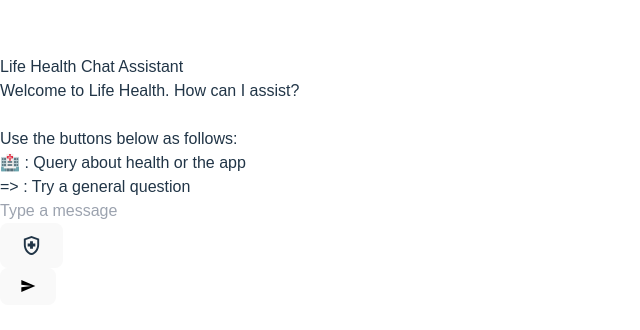
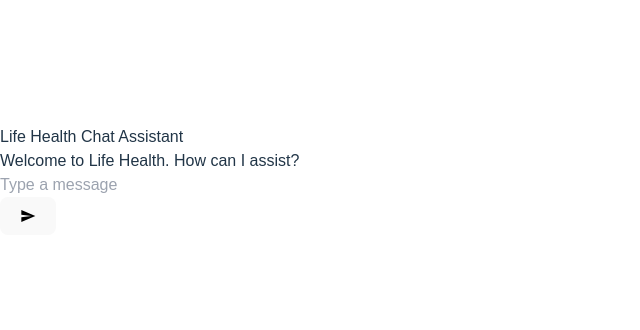
Before and after one commit to kampalaboy/VMA, a React (Vite) app: page / in a window 1280 px wide. Shown: the part 220-550 px from the top of the page, without its empty margins (0-640 px from the left). Built offline with nearby package versions, Linux system fonts and the light colour scheme.

Commit message:
endpoints

```diff
--- a/src/App.tsx
+++ b/src/App.tsx
@@ -28,14 +28,13 @@
     const welcomeMessages = {
       en: `Welcome to Life Health, ${pname}.  How can I assist?
 
-          Use the buttons below as follows:
-                🏥 : Query about health or the app ${
-                  userId
-                    ? `
+          ${
+            userId
+              ? `
                 🔍 : Search your Database`
-                    : ""
-                }
-                => : Try a general question`,
+              : ""
+          }
+                `,
       fr: `Bienvenue sur Life Health, ${pname}.  Comment puis-je vous aider?
 
           Utilisez les boutons ci-dessous comme suit:
@@ -127,10 +126,6 @@
         content:
           welcomeMessages[plang as keyof typeof welcomeMessages] ||
           `Welcome to Life Health. How can I assist?
-
-           Use the buttons below as follows:
-             🏥 : Query about health or the app
-              => : Try a general question
           `,
       },
     ]);
@@ -403,17 +398,6 @@
                 onChange={(e) => setUserInput(e.target.value)}
               />
               <div className="absolute inset-y-0 right-0 flex items-center pr-3 space-x-3 ">
-                <button
-                  id="healthQuery"
-                  className="rounded-full p-1 left-0 bg-transparent"
-                  type="submit"
-                  onClick={() => {
-                    setSelectedEndpoint("queryLLM");
-                    setResponser("llm_response");
-                  }}
-                >
-                  <MdOutlineHealthAndSafety size={23} />
-                </button>
                 {userId && (
                   <button
                     id="dbQuery"
@@ -434,8 +418,8 @@
               className="rounded-full p-1 bg-transparent"
               type="submit"
               onClick={() => {
-                setSelectedEndpoint("watsonchat");
-                setResponser("response");
+                setSelectedEndpoint("queryLLM");
+                setResponser("llm_response");
               }}
             >
               <MdSend
```
